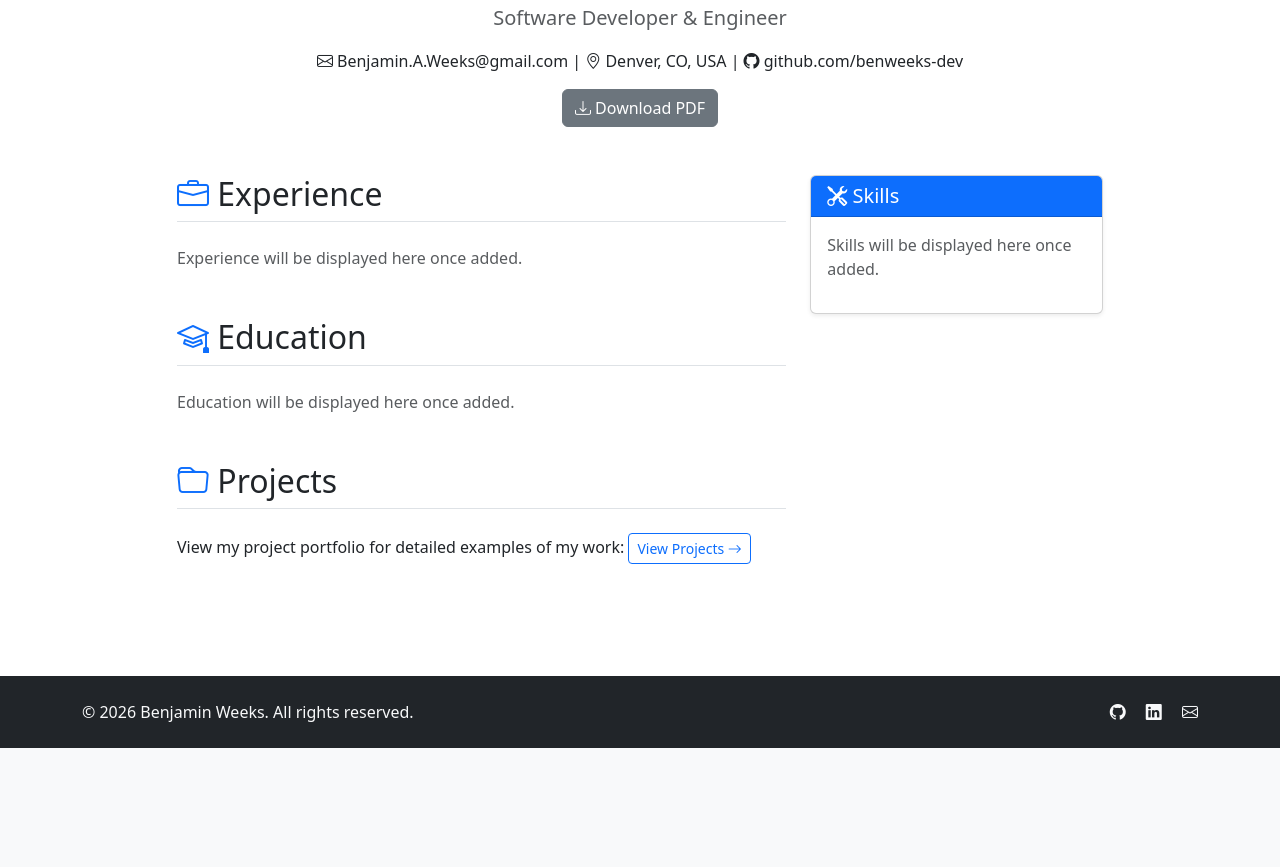
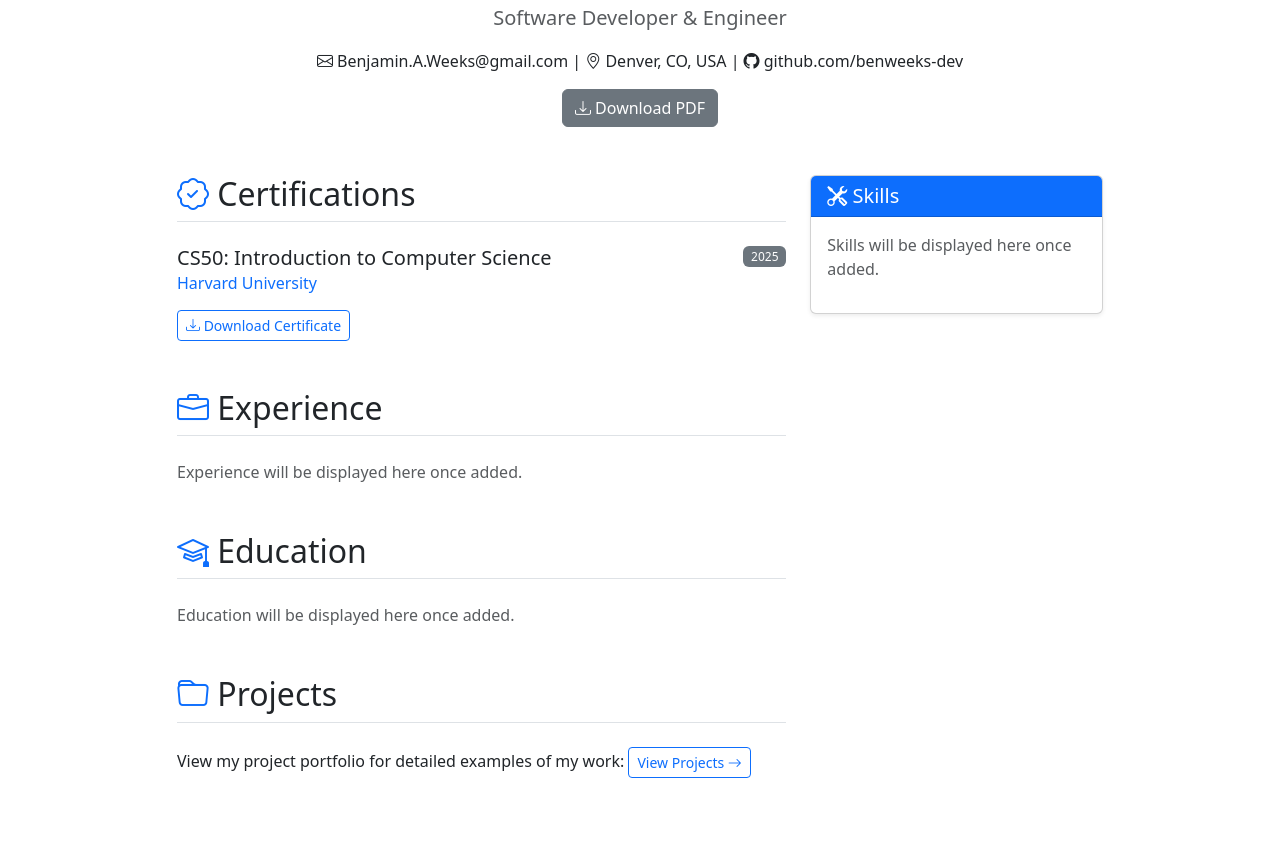
Before and after one commit to benweeks-dev/ProjectsWebsite, a Flask app: page /resume/ in a window 1280 px wide. Shown: the part 173-1040 px from the top of the page. Before the commit the page ends 921 px from the top, so only its background shows below. Run offline with Flask 3, Linux system fonts and the light colour scheme.

Commit message:
Added Certs download to resume page

```diff
--- a/app/templates/resume.html
+++ b/app/templates/resume.html
@@ -23,6 +23,26 @@
             <div class="row">
                 <!-- Main Content -->
                 <div class="col-md-8">
+
+                    <!-- Certifications Section -->
+                    <section class="mb-5">
+                        <h2 class="border-bottom pb-2 mb-4">
+                            <i class="bi bi-patch-check text-primary"></i> Certifications
+                        </h2>
+                        <div class="mb-4">
+                            <div class="d-flex justify-content-between align-items-start">
+                                <div>
+                                    <h5 class="mb-1">CS50: Introduction to Computer Science</h5>
+                                    <h6 class="text-primary">Harvard University</h6>
+                                </div>
+                                <span class="badge bg-secondary">2025</span>
+                            </div>
+                            <a href="{{ url_for('static', filename='CS50_Certificate.pdf') }}" class="btn btn-outline-primary btn-sm mt-2" download>
+                                <i class="bi bi-download"></i> Download Certificate
+                            </a>
+                        </div>
+                    </section>
+
                     <!-- Experience Section -->
                     <section class="mb-5">
                         <h2 class="border-bottom pb-2 mb-4">
```
Also changed, not shown: README.md, 1 other file.
